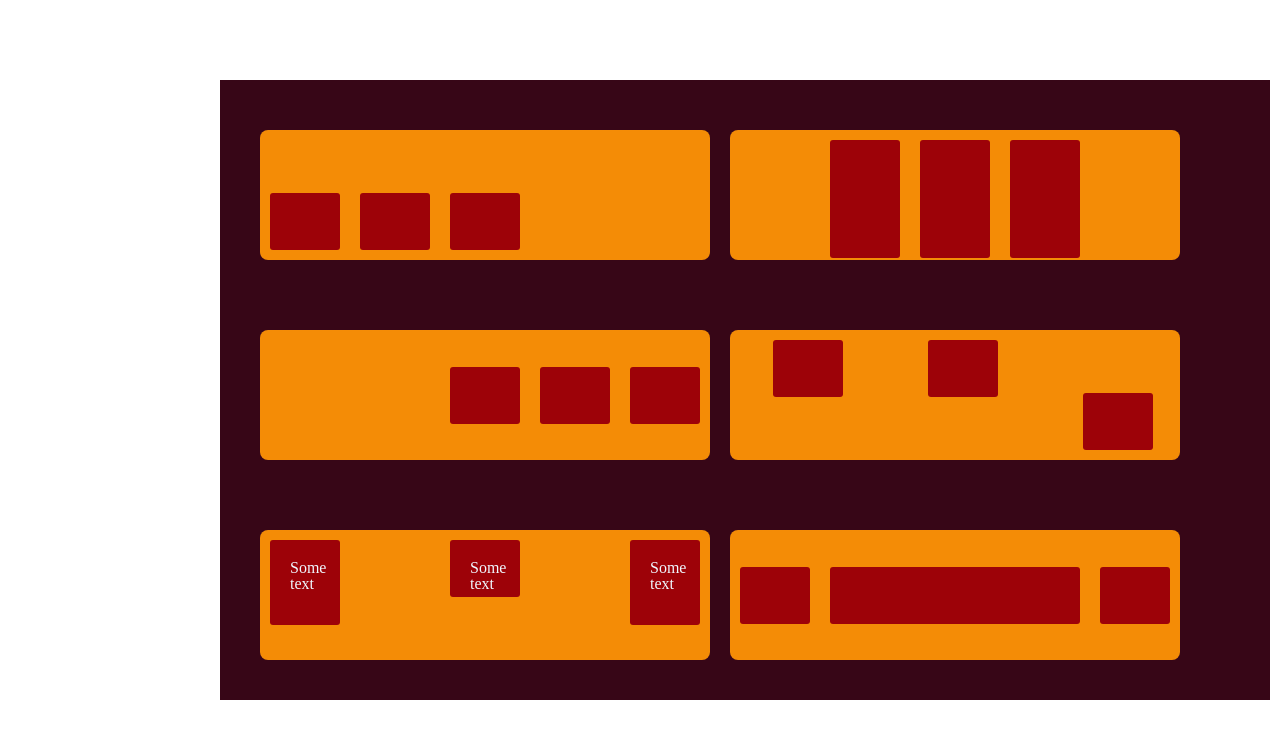
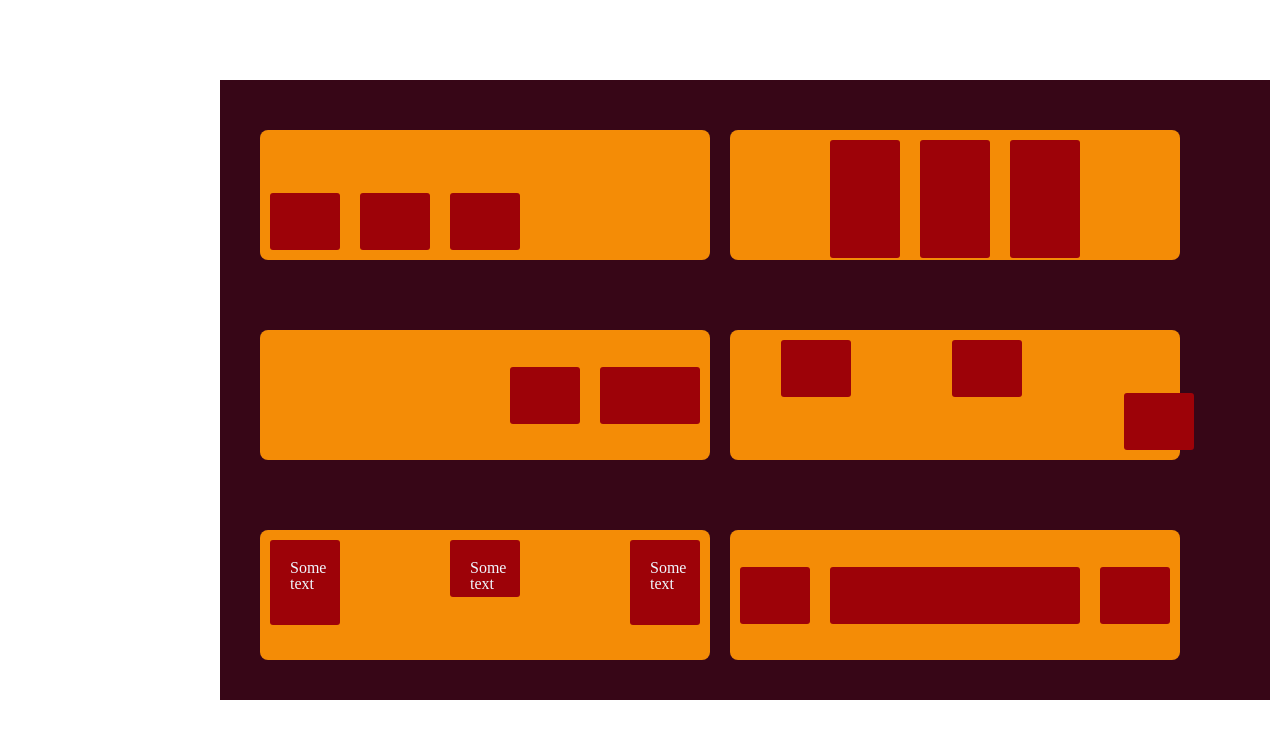
Before and after one commit to celeostergren/Flextask, a plain HTML site: page index.html in a window 1280 px wide. Drawn offline with Linux system fonts and the light colour scheme.

Commit message:
rectified parent 3 child 2_2 & 4 child 3

```diff
--- a/css/style.css
+++ b/css/style.css
@@ -88,6 +88,15 @@
   border-radius: 3px;
 }
 
+.child_2_2 {
+  background-color: rgba(157, 2, 8, 1);
+  padding: 20px;
+  margin: 10px;
+  width: 60px;
+  height: 17px;
+  border-radius: 3px;
+}
+
 
 /* Parent_4 and Children */
 
@@ -128,12 +137,12 @@
 
 .child_3:nth-of-type(3) {
   align-self:flex-end;
-  margin-right: 10px;
+  margin-right: -40px;
   margin-bottom: 10px;
 }
 
 
-/* Parent_5 and Chilren */
+/* Parent_5 and Children */
 
 .parent_5  {
   width: 450px;
--- a/index.html
+++ b/index.html
@@ -4,8 +4,9 @@
     <meta charset="UTF-8">
     <meta name="viewport" content="width=device-width, initial-scale=1.0">
     <title>My First Flexbox Example</title>
+    <link rel="stylesheet" href="css/reset.css">
     <link rel="stylesheet" href="css/style.css">
-    <link rel="stylesheet" href="css/reset.css">
+
 </head>
 <body>
 <p>
@@ -28,8 +29,8 @@
 <!--Parent_3 and Children-->
     <div class="parent_3">
         <div class="child_2"></div>
-        <div class="child_2"></div>
-        <div class="child_2"></div>
+        <div class="child_2_2"></div>
+
     </div>
 
 <!--Parent_4 and Children-->
@@ -39,7 +40,7 @@
         <div class="child_3"></div>
     </div>
 
- <!--Parent_5 and Chilren-->
+ <!--Parent_5 and Children-->
     <div class="parent_5">
         <div class="child_A">Some text</div>
         <div class="child_B">Some text</div>
```
